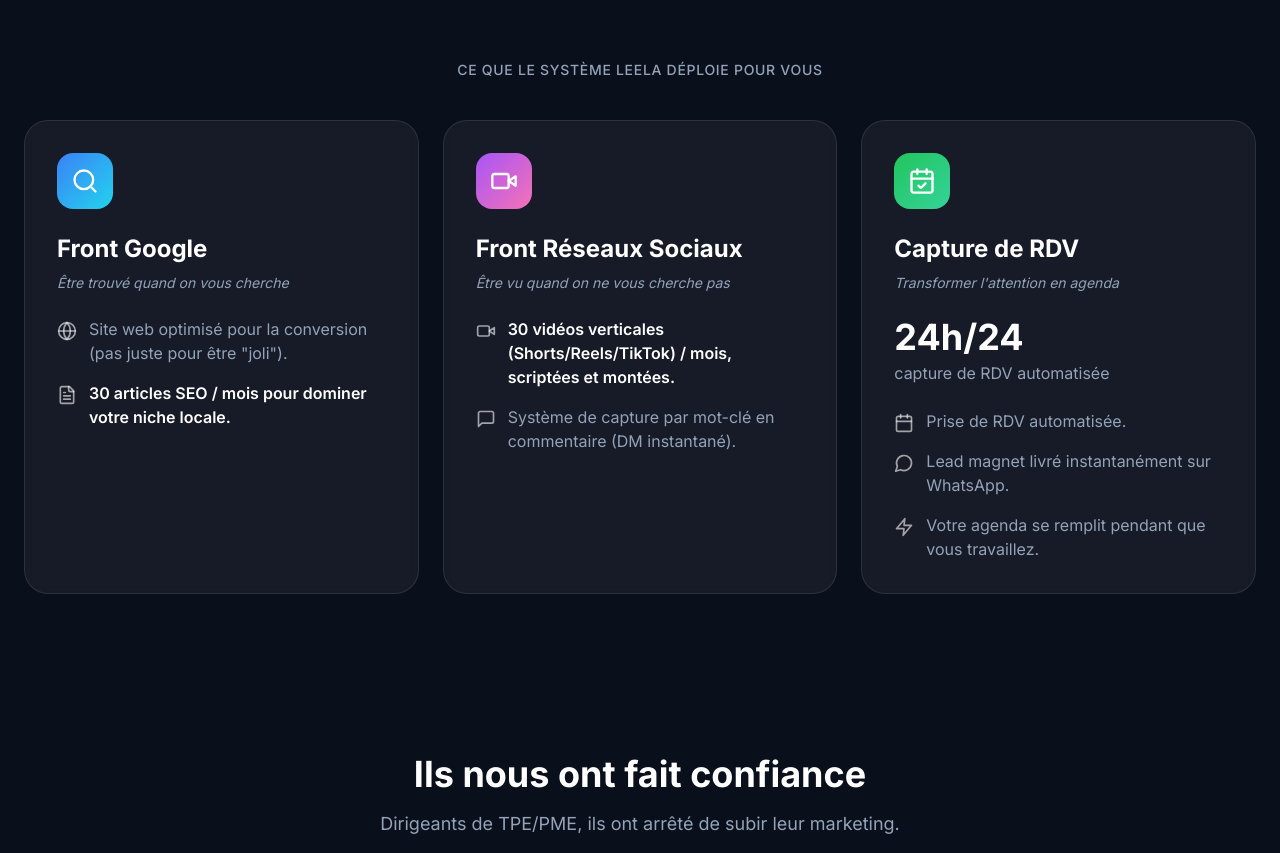
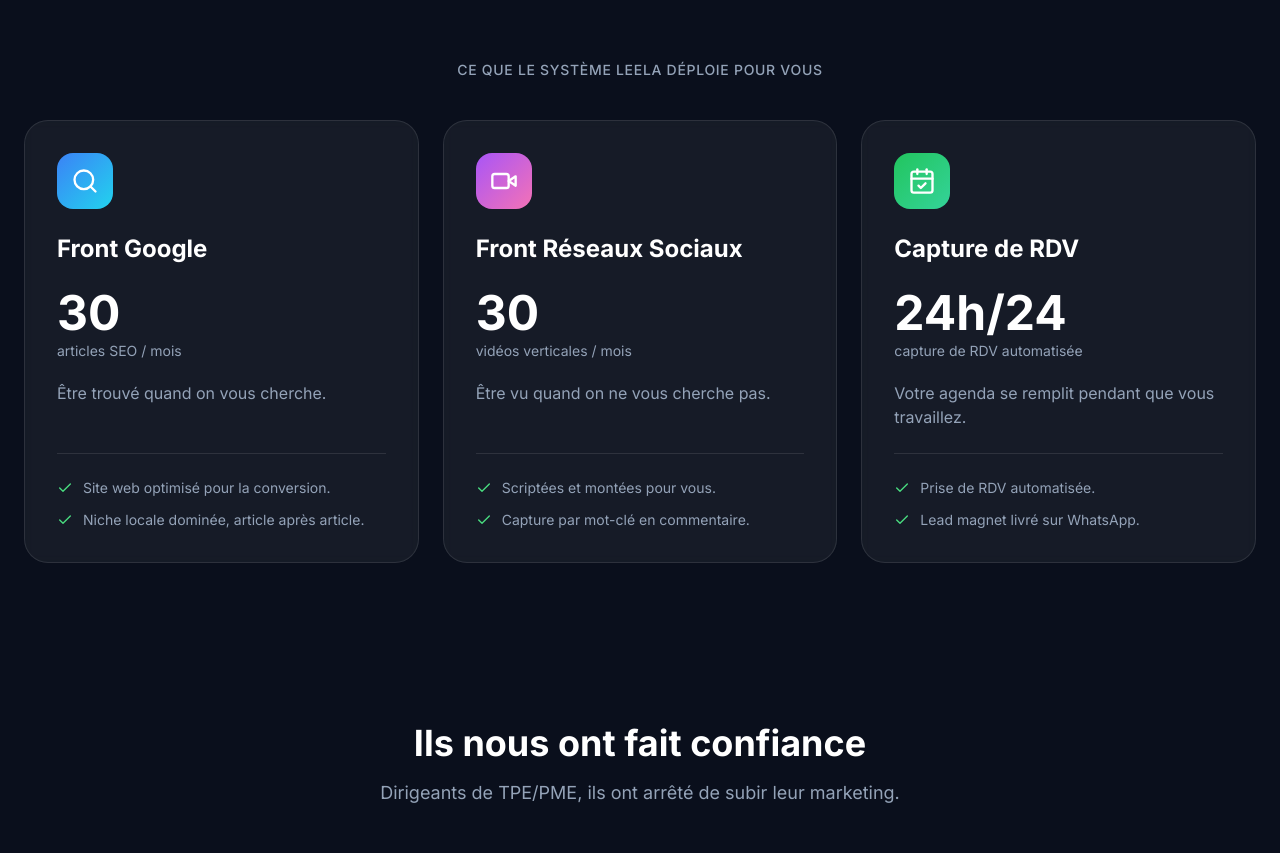
Before and after one commit to agenceleela/AgenceLeela, a Next.js app: page / in a window 1280 px wide. Shown: the part 820-1673 px from the top of the page. Built offline with nearby package versions, Linux system fonts and the light colour scheme.

Commit message:
feat: SocialProof - pattern "1 chiffre, 1 promesse, 2 preuves" (cartes unifiées)

```diff
--- a/components/SocialProof.tsx
+++ b/components/SocialProof.tsx
@@ -2,51 +2,40 @@
 
 import { motion, useScroll, useTransform } from 'framer-motion'
 import { useRef } from 'react'
-import {
-  Calendar,
-  CalendarCheck,
-  FileText,
-  Globe,
-  MessageCircle,
-  MessageSquare,
-  Search,
-  Video,
-  Zap,
-} from 'lucide-react'
+import { CalendarCheck, Check, Search, Video } from 'lucide-react'
 
 // NOTE DEV: section porte la transition dynamique clair → sombre (scroll-liée),
 // car elle est la première section sombre après le Hero.
-// Plages resserrées ([0, 0.45] fond / [0.1, 0.4] textes) : le fond doit être sombre
-// dès l'entrée des cartes.
-// NOTE DEV: bullets réduits à l'essentiel (razor tuto : couper tout ce qui ne
-// convertit pas) ; la carte 3 porte la promesse de résultat (RDV).
-const fronts = [
+// Pattern "1 chiffre, 1 promesse, 2 preuves" : même squelette sur les 3 cartes,
+// valeur lisible en 1 seconde (stat géante), preuves alignées en bas (mt-auto).
+const cards = [
   {
     icon: Search,
+    color: 'from-blue-500 to-cyan-400',
     title: 'Front Google',
-    subtitle: 'Être trouvé quand on vous cherche',
-    features: [
-      { icon: Globe, text: 'Site web optimisé pour la conversion (pas juste pour être "joli").' },
-      { icon: FileText, text: '30 articles SEO / mois pour dominer votre niche locale.', bold: true },
-    ],
-    color: 'from-blue-500 to-cyan-400',
+    stat: '30',
+    unit: 'articles SEO / mois',
+    promise: 'Être trouvé quand on vous cherche.',
+    proofs: ['Site web optimisé pour la conversion.', 'Niche locale dominée, article après article.'],
   },
   {
     icon: Video,
+    color: 'from-purple-500 to-pink-400',
     title: 'Front Réseaux Sociaux',
-    subtitle: 'Être vu quand on ne vous cherche pas',
-    features: [
-      { icon: Video, text: '30 vidéos verticales (Shorts/Reels/TikTok) / mois, scriptées et montées.', bold: true },
-      { icon: MessageSquare, text: 'Système de capture par mot-clé en commentaire (DM instantané).' },
-    ],
-    color: 'from-purple-500 to-pink-400',
+    stat: '30',
+    unit: 'vidéos verticales / mois',
+    promise: 'Être vu quand on ne vous cherche pas.',
+    proofs: ['Scriptées et montées pour vous.', 'Capture par mot-clé en commentaire.'],
   },
-]
-
-const rdvFeatures = [
-  { icon: Calendar, text: 'Prise de RDV automatisée.' },
-  { icon: MessageCircle, text: 'Lead magnet livré instantanément sur WhatsApp.' },
-  { icon: Zap, text: 'Votre agenda se remplit pendant que vous travaillez.' },
+  {
+    icon: CalendarCheck,
+    color: 'from-green-500 to-emerald-400',
+    title: 'Capture de RDV',
+    stat: '24h/24',
+    unit: 'capture de RDV automatisée',
+    promise: 'Votre agenda se remplit pendant que vous travaillez.',
+    proofs: ['Prise de RDV automatisée.', 'Lead magnet livré sur WhatsApp.'],
+  },
 ]
 
 export default function SocialProof() {
@@ -75,67 +64,44 @@ export default function SocialProof() {
         </motion.p>
 
         <div className="grid gap-6 md:grid-cols-3">
-          {fronts.map((front, index) => (
+          {cards.map((card, index) => (
             <motion.div
-              key={front.title}
+              key={card.title}
               initial={{ opacity: 0, y: 40 }}
               whileInView={{ opacity: 1, y: 0 }}
               viewport={{ once: true }}
               transition={{ duration: 0.6, delay: index * 0.15 }}
               whileHover={{ y: -8 }}
-              className="group relative rounded-3xl border border-leela-border bg-white/5 p-8 backdrop-blur-sm transition-colors duration-300 hover:bg-white/10"
+              className="group flex flex-col rounded-3xl border border-leela-border bg-white/5 p-8 backdrop-blur-sm transition-colors duration-300 hover:bg-white/10"
             >
+              {/* Icône du front */}
               <div
-                className={`mb-6 flex h-14 w-14 items-center justify-center rounded-2xl bg-gradient-to-br ${front.color} group-hover:scale-110 transition-transform duration-300`}
+                className={`mb-6 flex h-14 w-14 items-center justify-center rounded-2xl bg-gradient-to-br ${card.color} group-hover:scale-110 transition-transform duration-300`}
               >
-                <front.icon className="h-7 w-7 text-white" />
+                <card.icon className="h-7 w-7 text-white" />
               </div>
-              <h3 className="mb-2 text-2xl font-bold text-white">{front.title}</h3>
-              <p className="mb-6 text-sm italic text-leela-slate-light">{front.subtitle}</p>
-              <ul className="space-y-4">
-                {front.features.map((feature, idx) => (
-                  <li key={idx} className="flex items-start gap-3">
-                    <feature.icon className="mt-1 h-5 w-5 flex-shrink-0 text-white/60" />
-                    <span
-                      className={feature.bold ? 'font-semibold text-white' : 'text-leela-slate-light'}
-                    >
-                      {feature.text}
-                    </span>
+
+              {/* Titre */}
+              <h3 className="mb-6 text-2xl font-bold text-white">{card.title}</h3>
+
+              {/* Stat géante + unité */}
+              <p className="text-5xl font-bold text-white">{card.stat}</p>
+              <p className="mt-1 text-sm text-leela-slate-light">{card.unit}</p>
+
+              {/* Promesse */}
+              <p className="mb-6 mt-5 text-leela-slate-light">{card.promise}</p>
+
+              {/* Séparateur + 2 preuves (alignées en bas de carte) */}
+              <ul className="mt-auto space-y-3 border-t border-leela-border pt-6">
+                {card.proofs.map((proof) => (
+                  <li key={proof} className="flex items-start gap-2.5">
+                    <Check className="mt-0.5 h-4 w-4 flex-shrink-0 text-green-400" />
+                    <span className="text-sm text-leela-slate-light">{proof}</span>
                   </li>
                 ))}
               </ul>
             </motion.div>
           ))}
-
-          {/* Carte 3 : capture de RDV */}
-          <motion.div
-            initial={{ opacity: 0, y: 40 }}
-            whileInView={{ opacity: 1, y: 0 }}
-            viewport={{ once: true }}
-            transition={{ duration: 0.6, delay: 0.3 }}
-            whileHover={{ y: -8 }}
-            className="group relative rounded-3xl border border-leela-border bg-white/5 p-8 backdrop-blur-sm transition-colors duration-300 hover:bg-white/10"
-          >
-            <div className="mb-6 flex h-14 w-14 items-center justify-center rounded-2xl bg-gradient-to-br from-green-500 to-emerald-400 group-hover:scale-110 transition-transform duration-300">
-              <CalendarCheck className="h-7 w-7 text-white" />
-            </div>
-            <h3 className="mb-2 text-2xl font-bold text-white">Capture de RDV</h3>
-            <p className="mb-6 text-sm italic text-leela-slate-light">
-              Transformer l'attention en agenda
-            </p>
-            <div className="mb-6">
-              <p className="text-4xl font-bold text-white">24h/24</p>
-              <p className="mt-1 text-leela-slate-light">capture de RDV automatisée</p>
-            </div>
-            <ul className="space-y-4">
-              {rdvFeatures.map((feature, idx) => (
-                <li key={idx} className="flex items-start gap-3">
-                  <feature.icon className="mt-1 h-5 w-5 flex-shrink-0 text-white/60" />
-                  <span className="text-leela-slate-light">{feature.text}</span>
-                </li>
-              ))}
-            </ul>
-          </motion.div>
         </div>
       </div>
     </motion.section>
```
